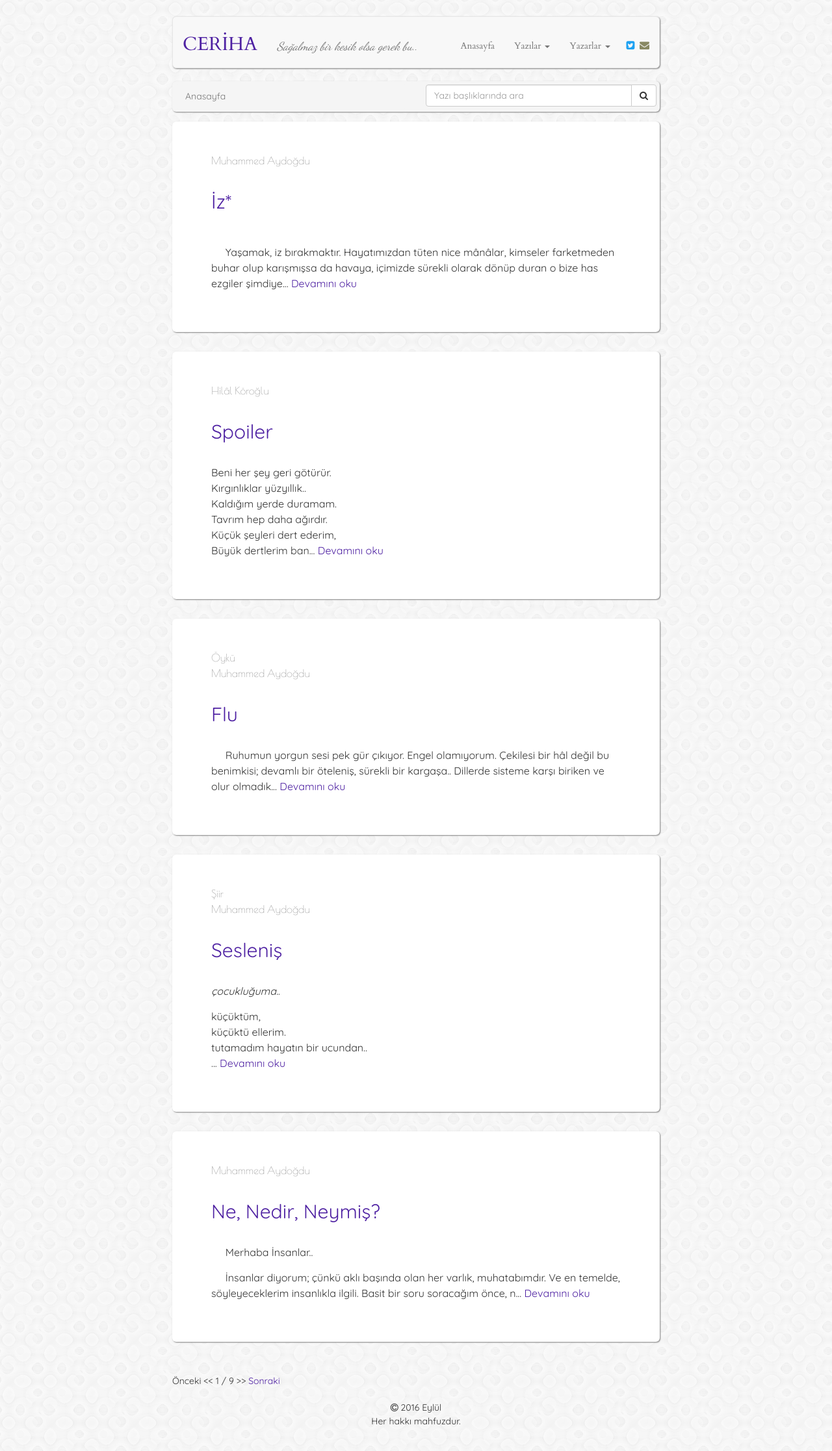
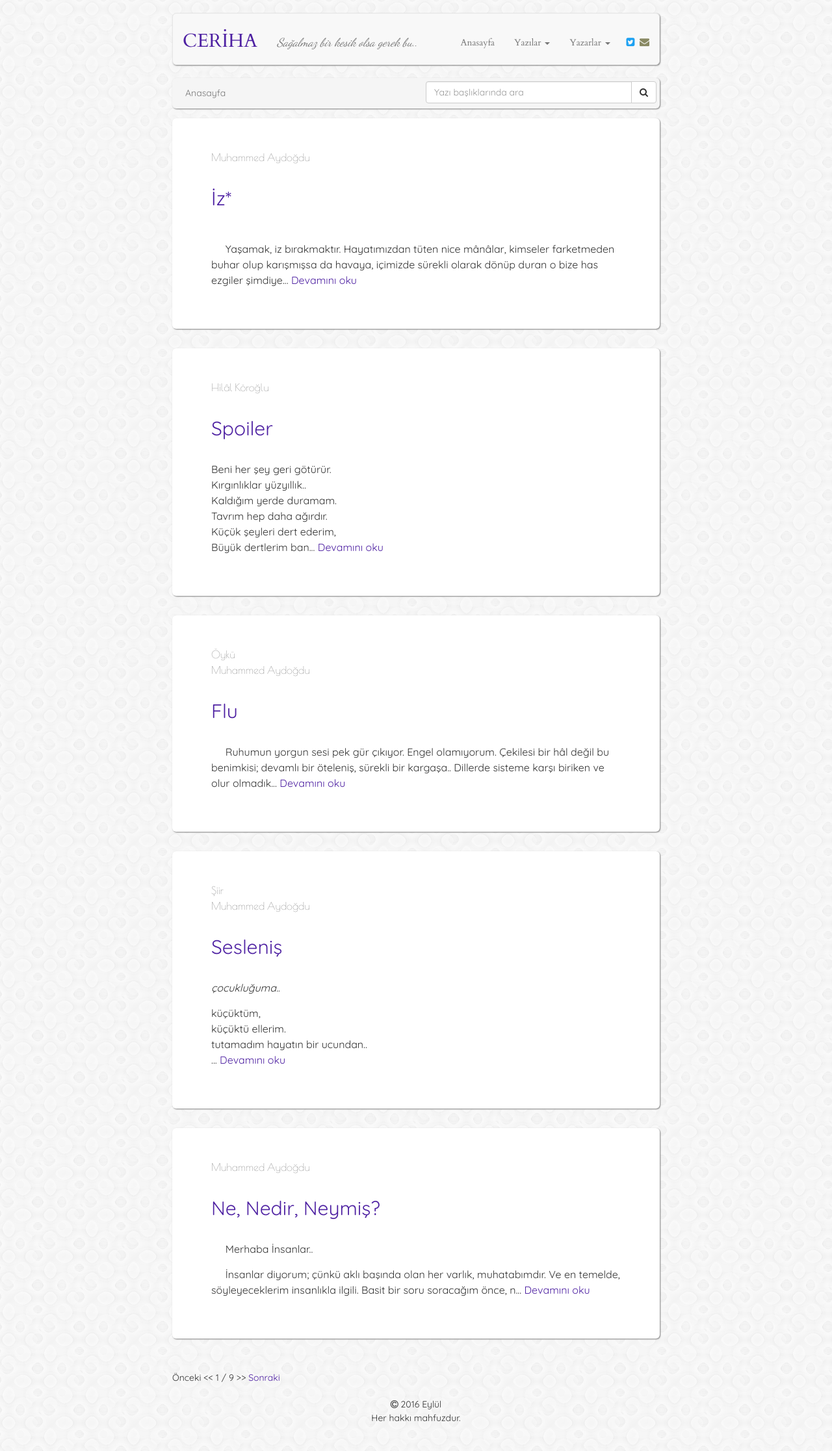
Before and after one commit to muhammedaydogdu/muhammedaydogdu.github.io, a Jekyll site: the page built from index.html, in a window 1280 px wide. Shown: the whole page at 65% size. Built offline with Jekyll 4.4.1, drawn with Linux system fonts in a browser that asks for light colours; some web fonts are replaced; the list of posts is cut into pages by our own code.

Commit message:
Update style.css

```diff
--- a/css/style.css
+++ b/css/style.css
@@ -15,8 +15,6 @@
 body {
   font-family: 'Quicksand', "Times New Roman", serif;
   line-height: 1.5;
-  margin-top: 5px;
-  margin-bottom: 5px;
   background: url("../images/confectionary.png");
 }
 
@@ -61,8 +59,8 @@
 
 .navbar .navbar-text {
   font-size: 18px;
-  margin-top: 17px;
-  margin-bottom: 14px;
+  margin-top: 16px;
+  margin-bottom: 15px;
   font-family: "Dancing Script", "Times New Roman", serif;
 }
 
```
